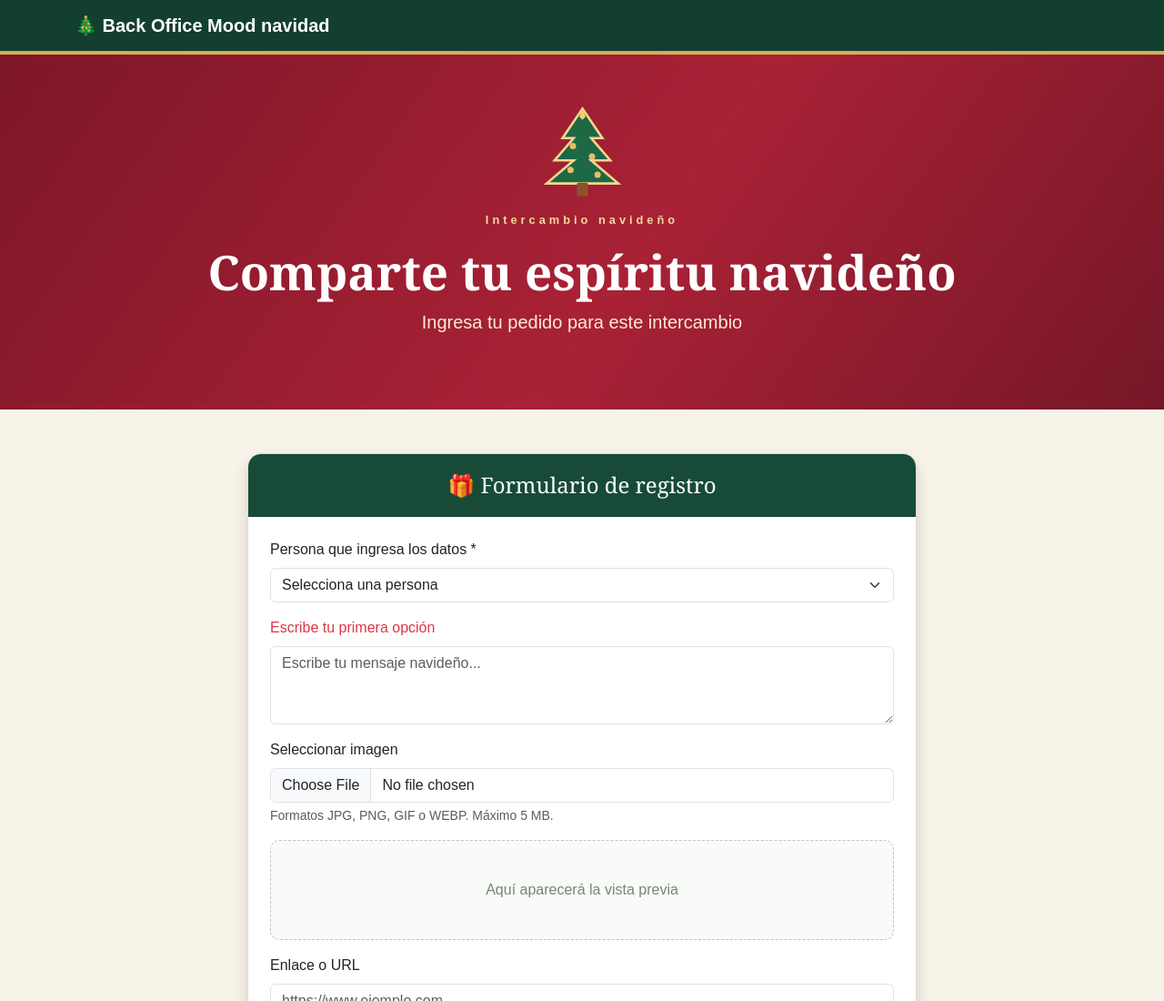
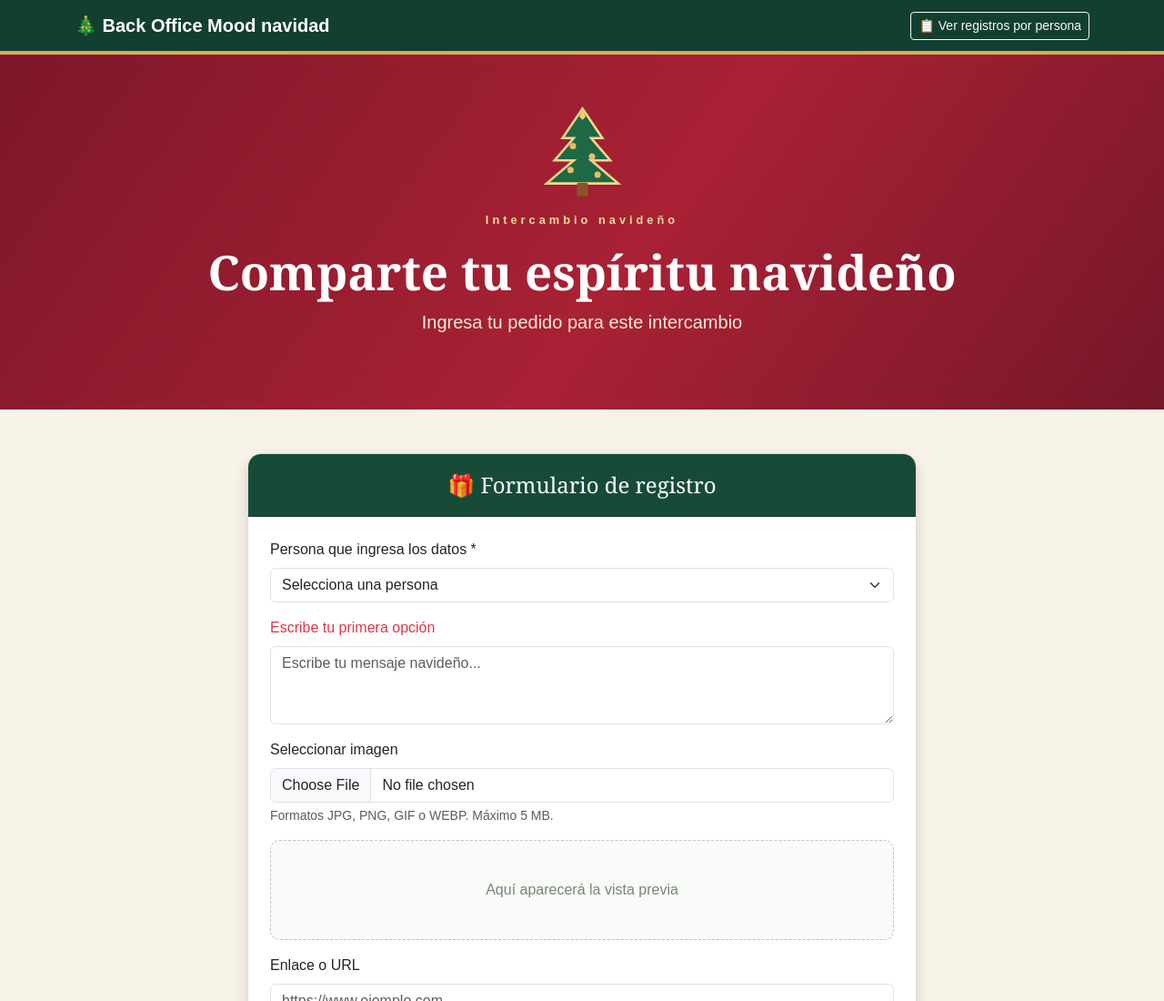
Before and after one commit to RacoonDan/FrmBack, a plain HTML site: page index.html in a window 1280 px wide. Shown: the top 1100 px of the page at 91% size. Drawn offline with nearby package versions, Linux system fonts and the light colour scheme.

Commit message:
Update index.html

```diff
--- a/index.html
+++ b/index.html
@@ -9,12 +9,10 @@
     <link rel="stylesheet" href="https://cdnjs.cloudflare.com/ajax/libs/font-awesome/6.7.2/css/all.min.css">
 </head>
 <body>
-    <nav class="navbar navbar-expand-lg navbar-dark nav-navidad">
+    <nav class="navbar navbar-dark nav-navidad">
         <div class="container">
             <a class="navbar-brand fw-bold" href="formulario.html">🎄 Back Office Mood navidad</a>
-            <button class="navbar-toggler" type="button" data-bs-toggle="collapse" data-bs-target="#menu">
-                <span class="navbar-toggler-icon"></span>
-            </button>
+            <a href="ver.php" class="btn btn-sm btn-outline-light">📋 Ver registros por persona</a>
         </div>
     </nav>
 
```
